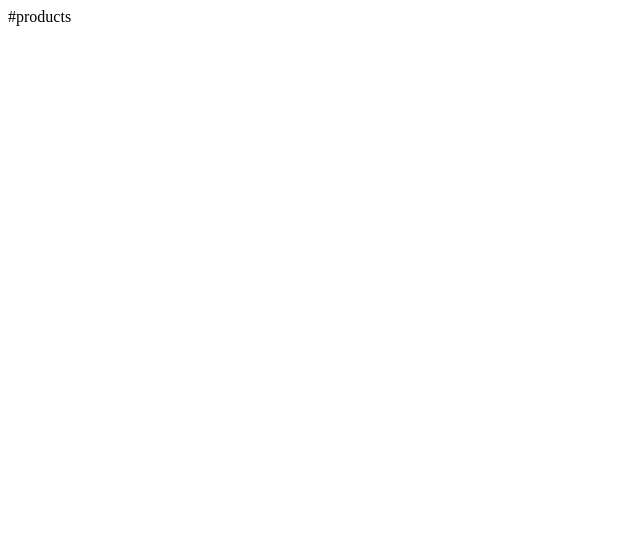
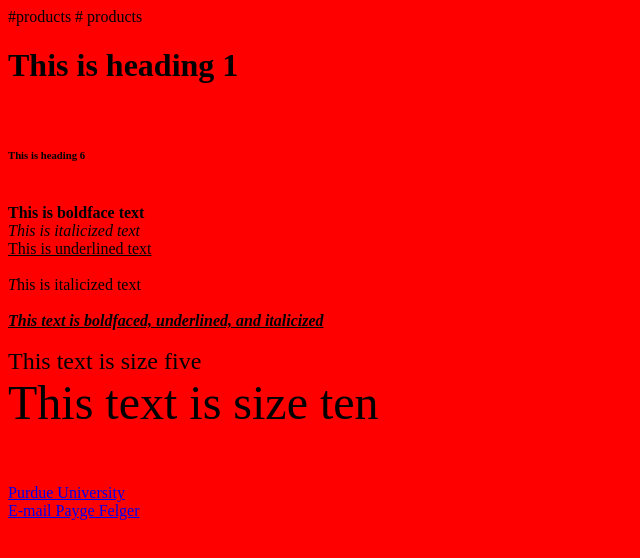
Before and after one commit to paygefelger/pfelger.coltivare, a plain HTML site: page index.html in a window 1280 px wide. Shown: the whole page, without its empty margins (0-640 px from the left). Drawn offline with Linux system fonts and the light colour scheme.

Commit message:
Update index.html

```diff
--- a/index.html
+++ b/index.html
@@ -1 +1,43 @@
 #products
+# products
+<html>
+<head>
+
+</head>
+<body bgcolor= "red" >
+
+<h1>This is heading 1</h1>
+<br>
+<h6>This is heading 6</h6>
+<br>
+<b>This is boldface text</b>
+<br>
+<i>This is italicized text</i>
+<br>
+<u>This is underlined text</u>
+<br>
+<br>
+<i>T</i>his is italicized text
+<br>
+<br>
+<b><u><i>This text is boldfaced, underlined, and italicized</i></u></b>
+<br>
+<font color = "red">This text is red</font>
+<br>
+<font size = "5">This text is size five</font>
+<br>
+<font size = "10">This text is size ten</font>
+<br>
+<font color = "red"><font size = "5">This text is red and size five</font></font>
+<br>
+<font color = "red" size = "5">This text is red and size five</font>
+<br>
+<a href = "http://www.purdue.edu" target = "_blank" >Purdue University</a>
+<br>
+<a href = "mailto:pfelger@purdue.edu">E-mail Payge Felger</a>
+<br>
+
+
+
+</body>
+</html>
```
